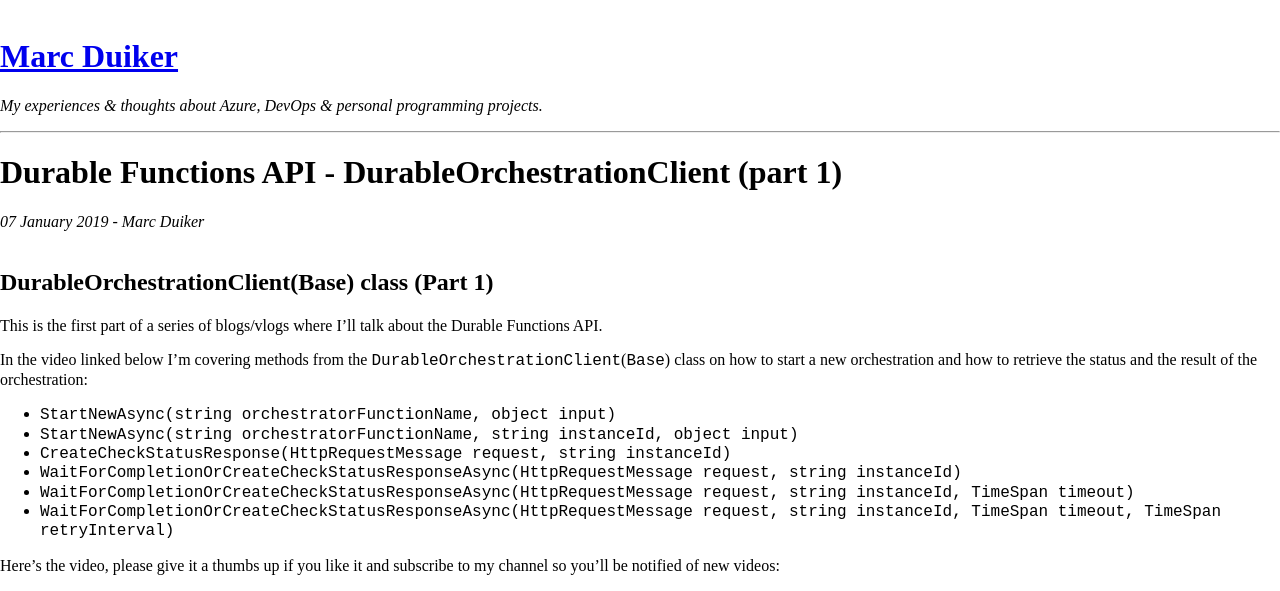
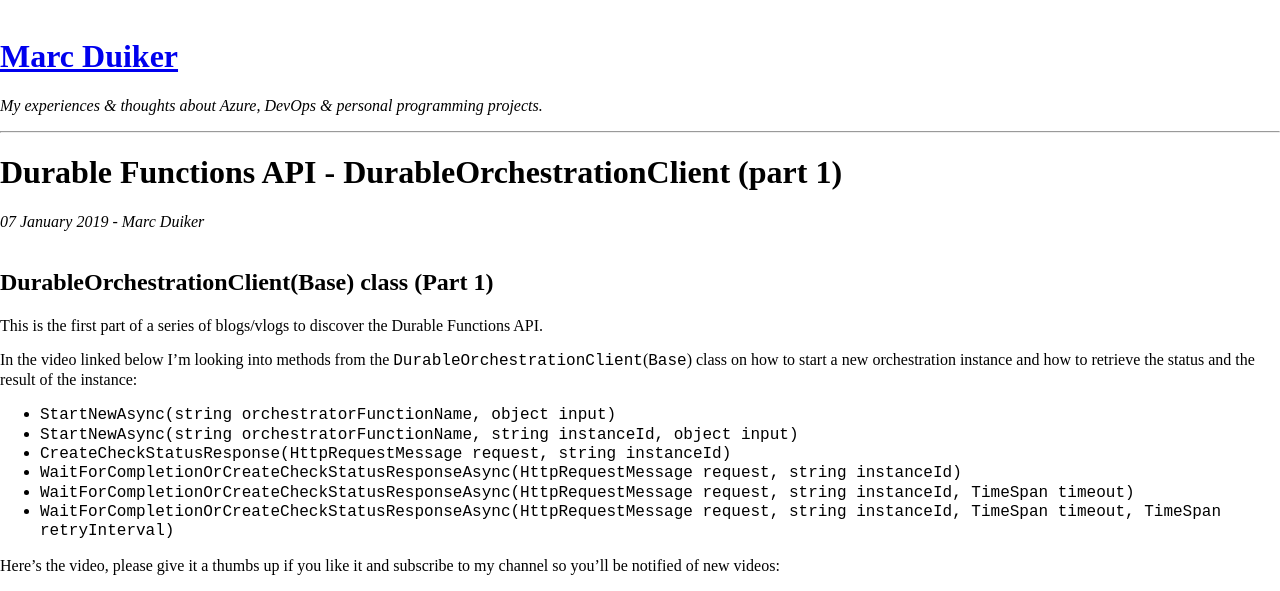
Before and after one commit to marcduiker/marcduiker.github.io, a Jekyll site: the page built from _posts/2019-01-07-durable-functions-api-durableorchestrationclient-1.md, in a window 1280 px wide and 1400 px high. Shown: the top 591 px of the window. Built offline with Jekyll 4.4.1, drawn with Linux system fonts in a browser that asks for light colours; nearby versions of some CDN libraries; comment, search, counter and statistics services are not loaded; some of the changed text lies outside the part shown; grey boxes are pictures that could not be loaded.

Commit message:
Fix typos + small text changes

```diff
--- a/_posts/2019-01-07-durable-functions-api-durableorchestrationclient-1.md
+++ b/_posts/2019-01-07-durable-functions-api-durableorchestrationclient-1.md
@@ -6,9 +6,9 @@
 
 ## DurableOrchestrationClient(Base) class (Part 1)
 
-This is the first part of a series of blogs/vlogs where I'll talk about the Durable Functions API.
+This is the first part of a series of blogs/vlogs to discover the Durable Functions API.
 
-In the video linked below I'm covering methods from the  `DurableOrchestrationClient`(`Base`) class on how to start a new orchestration and how to retrieve the status and the result of the orchestration:
+In the video linked below I'm looking into methods from the  `DurableOrchestrationClient`(`Base`) class on how to start a new orchestration instance and how to retrieve the status and the result of the instance:
 
 - `StartNewAsync(string orchestratorFunctionName, object input)`
 - `StartNewAsync(string orchestratorFunctionName, string instanceId, object input)`
```
Also changed, not shown: other parts of _posts/2019-01-07-durable-functions-api-durableorchestrationclient-1.md (+2 -2 lines).
